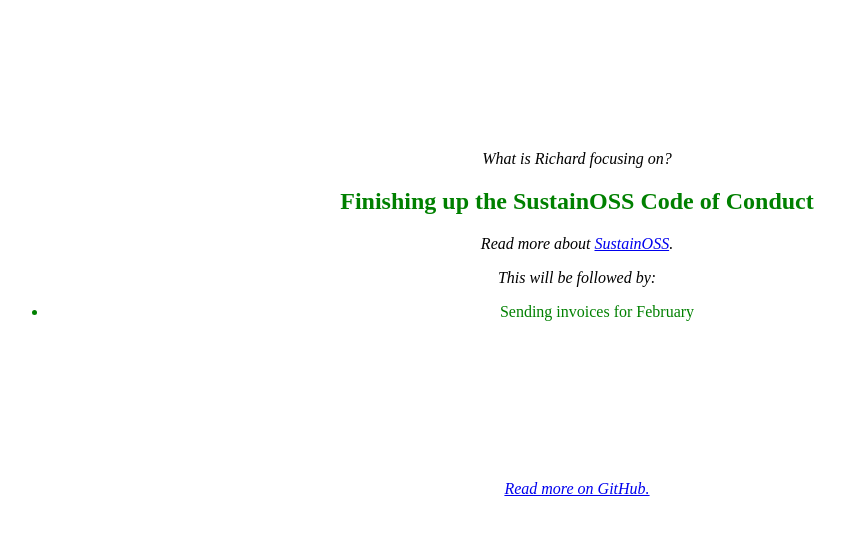
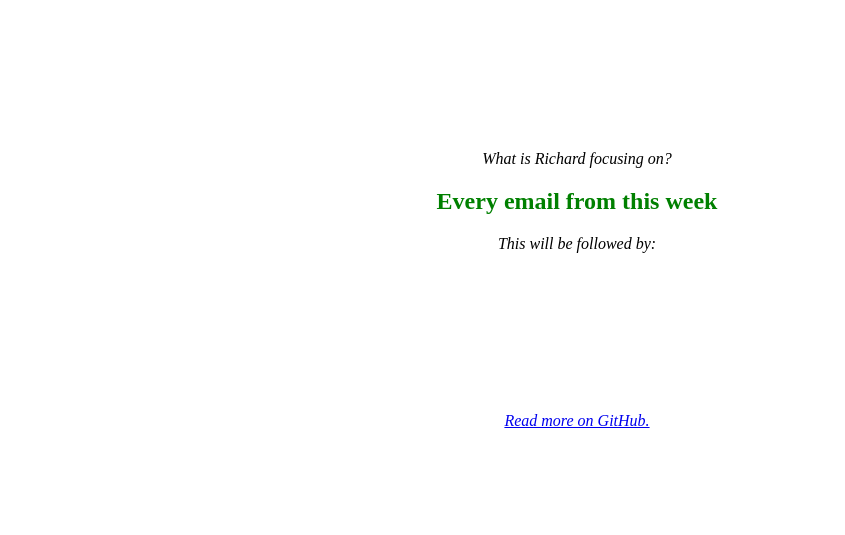
Before and after one commit to RichardLitt/what-is-richard-doing-now, a Jekyll site: the page built from index.md, in a window 1280 px wide. Shown: the top 535 px of the page, without its empty margins (63-908 px from the left). Built offline with Jekyll 4.4.1, drawn with Linux system fonts in a browser that asks for light colours; our own code applies the rules of GitHub Pages for plain Markdown files.

Commit message:
Every email

```diff
--- a/index.md
+++ b/index.md
@@ -1,11 +1,11 @@
 ---
 description: A place where I announce in public what I am doing at the moment.
-project: sustain
+project:
 ---
 
 What is Richard focusing on?
 
-## Finishing up the SustainOSS Code of Conduct
+## Every email from this week
 
 {% if page.project %}
   {% assign project = site.data.projects[page.project] %}
@@ -13,5 +13,3 @@ What is Richard focusing on?
 {% endif %}
 
 This will be followed by:
-
-- Sending invoices for February
```
Also changed, not shown: todo.md (+1 -2 lines).
